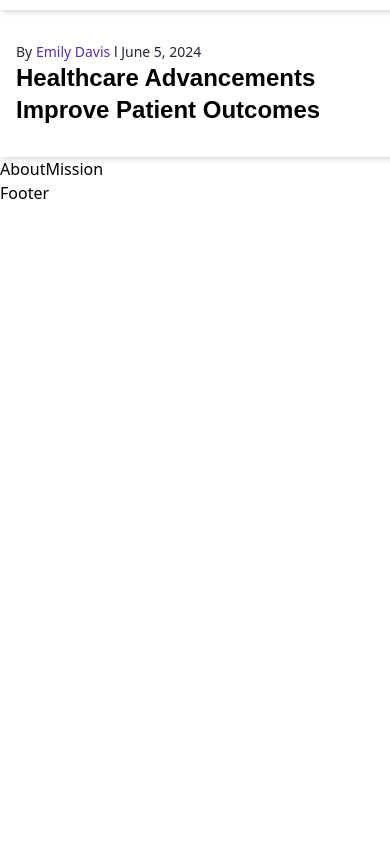
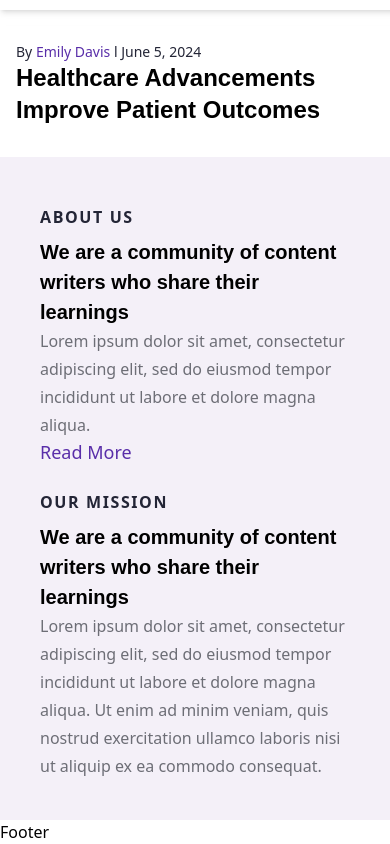
Before and after one commit to nyirurugoomar/finsweet, a Next.js app: page / in a window 390 px wide. Shown: the part 1432-2276 px from the top of the page. Before the commit the page ends 1637 px from the top, so only its background shows below. Built offline with nearby package versions, Linux system fonts and the light colour scheme.

Commit message:
about and mission with responsiveness

```diff
--- a/components/AboutMission.tsx
+++ b/components/AboutMission.tsx
@@ -1,9 +1,33 @@
-import React from 'react'
+import React from 'react';
+import CustomButton from './CustomButton'
 
 function AboutMission() {
   return (
-    <div>AboutMission</div>
-  )
+    <div className='w-full flex justify-center'>
+      <div className='bg-lavender md:w-[1280px]'>
+        <div className='grid grid-cols-1 lg:grid-cols-2 justify-center mx-auto gap-4 md:p-20 p-10'>
+          <div className=''>
+            <p className='font-sans text-[16px] uppercase text-black tracking-widest leading-10 font-bold'>ABOUT US</p>
+            <h2 className='md:w-[550px] md:text-[36px] text-[20px] md:leading-[48px] leading-[30px] '>We are a community of content writers who share their learnings</h2>
+
+              <p className='body1' >
+                Lorem ipsum dolor sit amet, consectetur adipiscing elit, sed do eiusmod tempor incididunt ut labore et dolore magna aliqua.
+              </p>
+              <button className='text-purpo text-[18px]'>Read More</button>
+
+
+          </div>
+          <div>
+            <p className='font-sans text-[16px] uppercase text-black tracking-widest leading-10 font-bold'>Our mission</p>
+            <h2 className='md:w-[550px] md:text-[36px] text-[20px] md:leading-[48px] leading-[30px]'>We are a community of content writers who share their learnings</h2>
+            <p className='body1'>
+              Lorem ipsum dolor sit amet, consectetur adipiscing elit, sed do eiusmod tempor incididunt ut labore et dolore magna aliqua. Ut enim ad minim veniam, quis nostrud exercitation ullamco laboris nisi ut aliquip ex ea commodo consequat.
+            </p>
+          </div>
+        </div>
+      </div>
+    </div>
+  );
 }
 
-export default AboutMission
+export default AboutMission;
```
